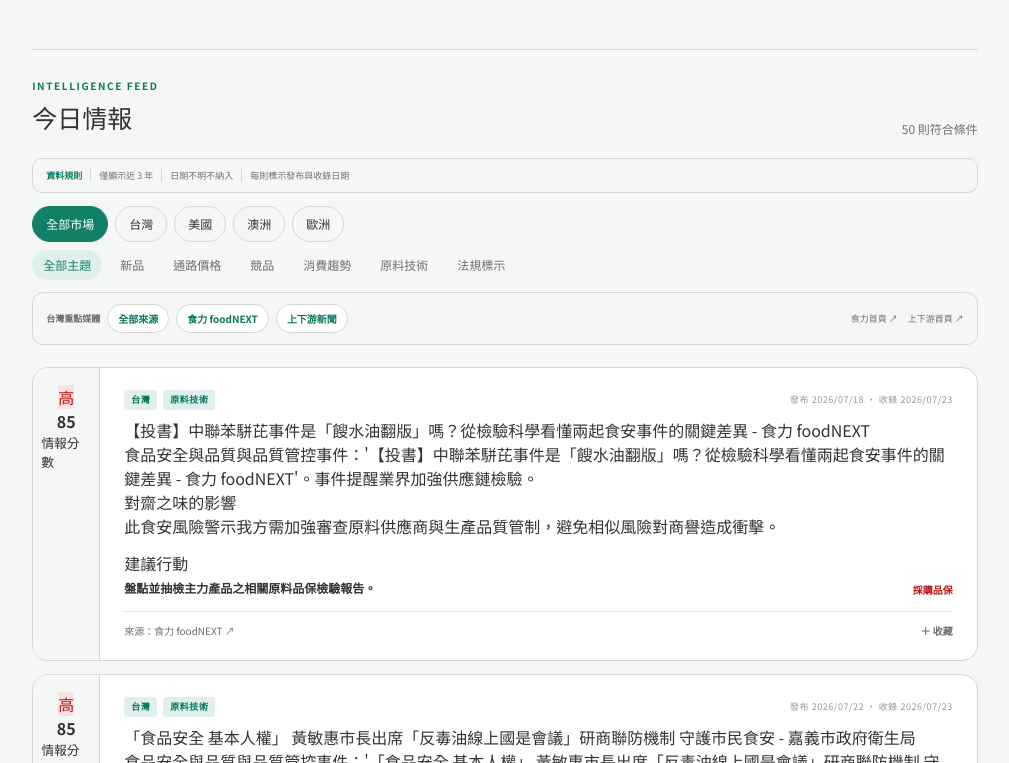
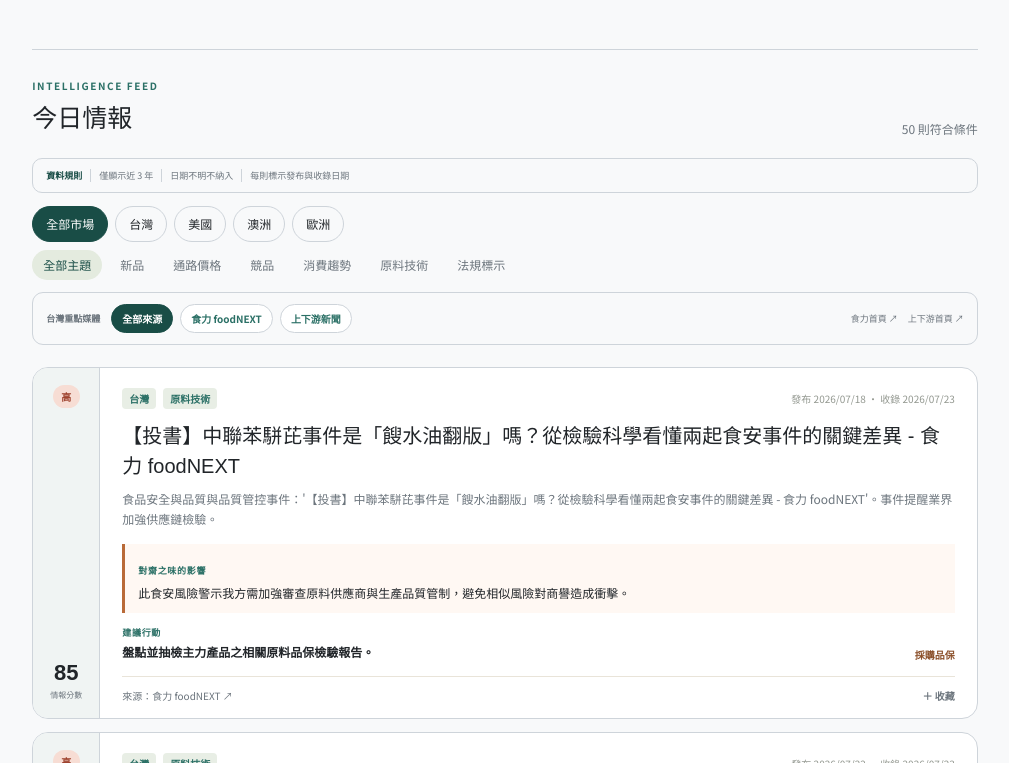
Before and after one commit to gyuyu2002-Jeff/cjw-market-intelligence, a Next.js app: page / in a window 1280 px wide. Shown: the part 1877-2640 px from the top of the page, without its empty margins (251-1260 px from the left). Built offline with nearby package versions, Linux system fonts and the light colour scheme.

Commit message:
Revert "style: align visual style and typography with Tokyo private school foundation (Shigaku) theme"
This reverts commit f98ad86b2a7d89218c01d928a87c28df6e8e0db5.

```diff
--- a/app/entry.tsx
+++ b/app/entry.tsx
@@ -7,8 +7,8 @@ import "./globals.css";
 const style = document.createElement("style");
 style.innerHTML = `
   :root {
-    --font-sans: "Lexend", "Noto Sans TC", sans-serif;
-    --font-serif: "Lexend", "Noto Sans TC", sans-serif;
+    --font-sans: "Noto Sans TC", sans-serif;
+    --font-serif: "Noto Serif TC", serif;
   }
 `;
 document.head.appendChild(style);
--- a/app/globals.css
+++ b/app/globals.css
@@ -1,15 +1,15 @@
 @import "tailwindcss";
 
 :root {
-  --ink: #333333;         /* Charcoal dark gray */
-  --forest: #128068;      /* Shigaku-Tokyo Emerald Green */
-  --leaf: #0a7860;        /* Darker brand green for hover/active */
-  --cream: #f5f7f7;       /* Very light grey-teal background */
-  --paper: #ffffff;       /* Pure white for panels/cards */
-  --gold: #1bad8e;        /* Lighter brand green accent */
-  --coral: #b71616;       /* Crimson Red for important tags/cautions */
-  --line: #d6d6d6;        /* Light gray border line */
-  --muted: #6e6e6e;       /* Medium gray text */
+  --ink: #212529;         /* Dark gray from official site */
+  --forest: #194d46;      /* Brand deep teal green from official site */
+  --leaf: #2b7066;        /* Lighter brand green */
+  --cream: #f8f9fa;       /* Very light grey for background */
+  --paper: #ffffff;       /* Pure white for cards */
+  --gold: #b96a38;        /* Main brand terracotta gold/brown accent */
+  --coral: #8b502a;       /* Darker brand terracotta accent */
+  --line: #ced4da;        /* Light gray border line */
+  --muted: #6c757d;       /* Muted gray text */
 }
 
 * { box-sizing: border-box; }
@@ -51,17 +51,17 @@ nav { padding-top: 28px; display: grid; gap: 7px; }
 .search input { width: 100%; border: 0; outline: 0; background: transparent; color: var(--ink); font-size: 13px; }
 .avatar { width: 40px; height: 40px; border: 0; border-radius: 50%; background: var(--gold); color: var(--forest); font-size: 12px; font-weight: 800; cursor: pointer; }
 
-.briefing { min-height: 315px; padding: 48px 4vw; color: white; background: var(--forest); background-image: radial-gradient(circle at 72% 20%, rgba(27,173,142,.13), transparent 27%), linear-gradient(115deg, transparent 65%, rgba(255,255,255,.035) 65%); display: grid; grid-template-columns: minmax(0,1.3fr) minmax(320px,.7fr); gap: clamp(34px,6vw,80px); align-items: center; }
-.briefing .section-kicker { color: #e0efec; }
+.briefing { min-height: 315px; padding: 48px 4vw; color: white; background: var(--forest); background-image: radial-gradient(circle at 72% 20%, rgba(185,106,56,.13), transparent 27%), linear-gradient(115deg, transparent 65%, rgba(255,255,255,.035) 65%); display: grid; grid-template-columns: minmax(0,1.3fr) minmax(320px,.7fr); gap: clamp(34px,6vw,80px); align-items: center; }
+.briefing .section-kicker { color: #d59b72; }
 .briefing-copy h2 { margin: 0; font-family: var(--font-serif), serif; font-size: clamp(30px, 3.7vw, 50px); line-height: 1.32; letter-spacing: -.02em; }
 .briefing-copy h2 strong { color: var(--gold); font-weight: 700; }
 .briefing-copy > p:last-child { max-width: 660px; margin: 20px 0 0; color: rgba(255,255,255,.69); font-size: 14px; line-height: 1.8; }
 .decision-card { padding: 24px; border: 1px solid rgba(255,255,255,.16); border-radius: 18px; background: rgba(255,255,255,.08); backdrop-filter: blur(9px); box-shadow: 0 20px 50px rgba(4,26,18,.25); }
 .decision-head { display: flex; justify-content: space-between; align-items: center; font-size: 11px; color: rgba(255,255,255,.65); }
-.decision-head b { padding: 5px 9px; border-radius: 99px; color: #ffc9c9; background: rgba(183,22,22,.27); }
+.decision-head b { padding: 5px 9px; border-radius: 99px; color: #ffe6de; background: rgba(185,106,56,.27); }
 .decision-card h3 { margin: 22px 0 10px; font-family: var(--font-serif), serif; font-size: 22px; }
 .decision-card p { margin: 0; color: rgba(255,255,255,.7); line-height: 1.75; font-size: 13px; }
-.decision-meta { margin-top: 22px; padding-top: 14px; border-top: 1px solid rgba(255,255,255,.13); display: flex; justify-content: space-between; gap: 16px; color: #e0efec; font-size: 11px; }
+.decision-meta { margin-top: 22px; padding-top: 14px; border-top: 1px solid rgba(255,255,255,.13); display: flex; justify-content: space-between; gap: 16px; color: #e3a072; font-size: 11px; }
 
 .feature-guide { padding: 56px 4vw 36px; display: grid; grid-template-columns: 280px minmax(0,1fr); gap: clamp(36px,5vw,76px); align-items: stretch; }
 .guide-intro h2 { margin: 0; font-family: var(--font-serif), serif; font-size: clamp(32px,2.8vw,42px); line-height: 1.4; }
@@ -69,7 +69,7 @@ nav { padding-top: 28px; display: grid; gap: 7px; }
 .guide-grid { display: grid; grid-template-columns: repeat(3,minmax(0,1fr)); border: 1px solid var(--line); border-radius: 16px; overflow: hidden; background: var(--paper); box-shadow: 0 8px 30px rgba(24, 49, 41, 0.04); }
 .guide-card { min-height: 220px; padding: 36px 32px; border-right: 1px solid var(--line); display: grid; grid-template-columns: auto 1fr; gap: 18px; position: relative; transition: .2s ease; }
 .guide-card:last-child { border-right: 0; }
-.guide-card:hover { background: #e0efec; }
+.guide-card:hover { background: #f8f4ee; }
 .guide-card > span { color: var(--coral); font-size: 13px; font-weight: 800; }
 .guide-card strong { display: block; font-family: var(--font-serif), serif; font-size: 24px; }
 .guide-card p { margin: 16px 0 12px; color: var(--muted); font-size: 14px; line-height: 1.6; }
@@ -100,7 +100,7 @@ nav { padding-top: 28px; display: grid; gap: 7px; }
 .deep-dive-head h3 { margin: 0; font-family: var(--font-serif), serif; font-size: 24px; }
 .deep-dive-head > p { margin: 0; font-family: var(--font-serif), serif; font-size: 18px; line-height: 1.55; }
 .deep-dive-grid { padding: 20px 0; display: grid; grid-template-columns: 1.25fr 1fr 1fr; gap: 14px; }
-.deep-dive-grid section { padding: 16px; border-radius: 11px; background: #e0efec; }
+.deep-dive-grid section { padding: 16px; border-radius: 11px; background: #f8f9fa; }
 .deep-dive-grid section > span, .watch-list > span { color: var(--leaf); font-size: 10px; font-weight: 800; letter-spacing: .07em; }
 .deep-dive-grid ul { margin: 12px 0 0; padding-left: 17px; }
 .deep-dive-grid li { margin: 7px 0; color: var(--muted); font-size: 11px; line-height: 1.6; }
@@ -127,12 +127,13 @@ nav { padding-top: 28px; display: grid; gap: 7px; }
 .watch-card a, .reputation-grid a { margin-top: auto; color: var(--leaf); font-size: 9px; font-weight: 700; }
 .watch-card a:hover, .reputation-grid a:hover { text-decoration: underline; }
 .reputation-panel { margin-top: 15px; padding: 24px; border-radius: 16px; color: #fff; background: var(--forest); display: grid; grid-template-columns: 250px 1fr; gap: 28px; }
-.reputation-intro .section-kicker { color: #e0efec; }
-.reputation-grid { display: grid; grid-template-columns: 1fr 1fr; gap: 14px; }
-.reputation-grid section { padding: 16px; border: 1px solid rgba(255,255,255,.16); border-radius: 11px; background: rgba(255,255,255,.07); display: flex; flex-direction: column; gap: 11px; }
-.reputation-grid a { color: #1bad8e; }
-.google-review-card { grid-column: span 2; }
+.reputation-intro .section-kicker { color: #d59b72; }
+.reputation-intro > p:last-child { margin: 10px 0 0; color: rgba(255,255,255,.62); font-size: 10px; line-height: 1.7; }
+.reputation-grid { display: grid; grid-template-columns: repeat(4,minmax(0,1fr)); gap: 10px; }
+.reputation-grid article { padding: 15px; border: 1px solid rgba(255,255,255,.14); border-radius: 12px; background: rgba(255,255,255,.07); display: flex; flex-direction: column; }
+.reputation-grid article.google-review-card { grid-column: span 2; }
 .reputation-grid p { color: rgba(255,255,255,.65); }
+.reputation-grid a { color: #e6c86d; }
 .rating-summary { margin-top: 16px; display: flex; align-items: center; gap: 12px; }
 .rating-summary > strong { font-family: var(--font-serif), serif; font-size: 36px; line-height: 1; color: #fff; }
 .rating-summary > div { display: grid; gap: 3px; }
@@ -140,16 +141,12 @@ nav { padding-top: 28px; display: grid; gap: 7px; }
 .rating-summary small { color: rgba(255,255,255,.6); font-size: 9px; }
 .rating-distribution { margin-top: 10px; padding: 8px 10px; border-radius: 8px; background: rgba(255,255,255,.07); color: rgba(255,255,255,.72); font-size: 9px; letter-spacing: .02em; }
 .review-excerpts { margin-top: 14px; display: grid; gap: 7px; }
-.review-excerpts > span { color: #1bad8e; font-size: 9px; font-weight: 800; letter-spacing: .07em; }
-.review-excerpts blockquote { margin: 7px 0 0; font-size: 11px; line-height: 1.6; color: rgba(255,255,255,.8); font-style: italic; }
-.review-excerpts blockquote b { padding: 0; color: #1bad8e; background: transparent; }
-.review-excerpts blockquote b::before { content: "「"; }
-.review-excerpts blockquote b::after { content: "」"; }
-.review-excerpts blockquote::before { content: "“"; font-size: 18px; line-height: 0; vertical-align: -4px; margin-right: 2px; opacity: .6; }
-.review-excerpts blockquote::after { content: "”"; font-size: 18px; line-height: 0; vertical-align: -4px; margin-left: 2px; opacity: .6; }
-.footer-note { display: block; margin-top: 14px; color: rgba(255,255,255,.45); font-size: 9px; }
-.footer-note a { color: rgba(255,255,255,.7); text-decoration: underline; }
-.footer-note a:hover { color: #fff; }
+.review-excerpts > span { color: #e6c86d; font-size: 9px; font-weight: 800; letter-spacing: .07em; }
+.review-excerpts blockquote { margin: 0; padding: 9px 10px; border-left: 2px solid rgba(229,173,54,.65); background: rgba(0,0,0,.09); }
+.review-excerpts blockquote > div { display: flex; align-items: center; gap: 7px; }
+.review-excerpts blockquote b { padding: 0; color: #ffd76d; background: transparent; }
+.review-excerpts blockquote small { color: rgba(255,255,255,.56); font-size: 8px; }
+.review-excerpts blockquote p { margin: 5px 0 0; color: rgba(255,255,255,.82); font-size: 9px; line-height: 1.55; }
 
 .intel-section { padding-top: 10px; }
 .intel-heading { padding-top: 28px; border-top: 1px solid var(--line); }
@@ -162,28 +159,33 @@ nav { padding-top: 28px; display: grid; gap: 7px; }
 .filter-row button { padding: 8px 13px; border: 1px solid var(--line); border-radius: 99px; background: transparent; font-size: 12px; cursor: pointer; }
 .filter-row button:hover, .filter-row button.active { border-color: var(--forest); background: var(--forest); color: white; }
 .filter-row.topics button { padding: 5px 10px; border-color: transparent; color: var(--muted); }
-.filter-row.topics button.active { color: var(--forest); background: #e0efec; }
+.filter-row.topics button.active { color: var(--forest); background: #e4ebdf; }
 .source-filter { margin-top: 12px; padding: 11px 13px; border: 1px solid var(--line); border-radius: 11px; background: var(--cream); display: flex; align-items: center; flex-wrap: wrap; gap: 7px; }
-.source-filter > span { color: var(--muted); font-size: 9px; font-weight: 700; }
+.source-filter > span { margin-right: 4px; color: var(--muted); font-size: 9px; font-weight: 700; }
 .source-filter button { padding: 6px 10px; border: 1px solid var(--line); border-radius: 99px; background: var(--paper); color: var(--leaf); font-size: 10px; font-weight: 700; cursor: pointer; }
-.source-filter button:hover { background: #e0efec; border-color: var(--forest); background: var(--forest); color: white; }
+.source-filter button.active { border-color: var(--forest); background: var(--forest); color: white; }
 .source-filter a { margin-left: auto; color: var(--muted); font-size: 9px; }
 .source-filter a + a { margin-left: 3px; }
 .source-filter a:hover { color: var(--forest); text-decoration: underline; }
 .feed { display: grid; gap: 13px; }
 .intel-card { overflow: hidden; border: 1px solid var(--line); border-radius: 16px; background: var(--paper); display: grid; grid-template-columns: 67px 1fr; transition: .2s ease; }
 .intel-card:hover { box-shadow: 0 12px 34px rgba(24,49,41,.07); border-color: var(--leaf); }
-.card-rail { padding: 17px 8px; border-right: 1px solid var(--line); background: var(--cream); display: flex; flex-direction: column; align-items: center; }
-.card-priority { display: flex; flex-direction: column; align-items: center; gap: 4px; }
-.priority-label { font-size: 7px; font-weight: 800; color: var(--muted); text-transform: uppercase; letter-spacing: .08em; }
-.priority-tag { width: 34px; height: 34px; border-radius: 50%; display: flex; align-items: center; justify-content: center; font-size: 12px; font-weight: 800; }
-.priority-高 { background: #f9e2e2; color: #b71616; }
-.priority-中 { background: #e0efec; color: #128068; }
-.priority-低 { background: #eef1f1; color: #6e6e6e; }
-.card-body { flex: 1 1 0%; padding: 22px 24px; min-width: 0; }
-.card-tags { display: flex; align-items: center; gap: 6px; font-size: 9px; font-weight: 700; color: var(--leaf); text-transform: uppercase; letter-spacing: .06em; margin-bottom: 8px; }
-.card-tags span { padding: 3px 7px; border-radius: 4px; background: #e0efec; }
+.card-rail { padding: 17px 8px; border-right: 1px solid var(--line); background: #f0f4f3; display: flex; flex-direction: column; align-items: center; }
+.priority { min-width: 27px; padding: 4px 7px; border-radius: 99px; text-align: center; font-size: 10px; font-weight: 800; }
+.priority-高 { background: #f7ddd4; color: #9c3f2b; }
+.priority-中 { background: #faebd2; color: #8c6016; }
+.priority-低 { background: #d8ded9; color: var(--leaf); }
+.card-rail b { margin-top: auto; font-family: var(--font-serif), serif; font-size: 22px; }
+.card-rail small { color: var(--muted); font-size: 8px; }
+.card-body { min-width: 0; padding: 20px 22px 15px; }
+.card-tags { display: flex; align-items: center; gap: 7px; color: var(--leaf); font-size: 10px; font-weight: 700; }
+.card-tags span { padding: 3px 7px; border-radius: 4px; background: #e8eee5; }
 .card-tags time { margin-left: auto; color: #92978f; font-weight: 400; }
+.card-body h3 { margin: 12px 0 8px; font-family: var(--font-serif), serif; font-size: 20px; }
+.summary { margin: 0; color: var(--muted); font-size: 12px; line-height: 1.7; }
+.insight-box { margin-top: 14px; padding: 11px 13px; border-left: 3px solid var(--gold); background: #fff8f3; }
+.insight-box span, .card-action span { color: var(--leaf); font-size: 9px; font-weight: 800; letter-spacing: .08em; }
+.insight-box p { margin: 4px 0 0; font-size: 12px; line-height: 1.6; }
 .card-action { margin-top: 13px; display: flex; justify-content: space-between; align-items: end; gap: 16px; }
 .card-action span, .card-action strong { display: block; }
 .card-action strong { margin-top: 4px; font-size: 12px; line-height: 1.55; }
--- a/app/layout.tsx
+++ b/app/layout.tsx
@@ -1,10 +1,10 @@
 import type { Metadata } from "next";
 import { headers } from "next/headers";
-import { Noto_Sans_TC, Lexend } from "next/font/google";
+import { Noto_Sans_TC, Noto_Serif_TC } from "next/font/google";
 import "./globals.css";
 
 const sans = Noto_Sans_TC({ variable: "--font-sans", subsets: ["latin"], weight: ["400", "500", "600", "700"] });
-const serif = Lexend({ variable: "--font-serif", subsets: ["latin"], weight: ["500", "700"] });
+const serif = Noto_Serif_TC({ variable: "--font-serif", subsets: ["latin"], weight: ["600", "700"] });
 
 export async function generateMetadata(): Promise<Metadata> {
   const requestHeaders = await headers();
--- a/index.html
+++ b/index.html
@@ -7,10 +7,10 @@
     <title>齋之味｜市場情報中樞</title>
     <meta name="description" content="彙整台灣、美國、澳洲與歐洲植物性食品市場情報，轉化為齋之味每日可執行的決策。" />
 
-    <!-- Google Fonts Lexend & Noto Sans TC -->
+    <!-- Google Fonts Noto Sans TC & Noto Serif TC -->
     <link rel="preconnect" href="https://fonts.googleapis.com" />
     <link rel="preconnect" href="https://fonts.gstatic.com" crossorigin />
-    <link href="https://fonts.googleapis.com/css2?family=Lexend:wght@500;700&family=Noto+Sans+TC:wght@400;500;700&display=swap" rel="stylesheet" />
+    <link href="https://fonts.googleapis.com/css2?family=Noto+Sans+TC:wght@400;500;600;700&family=Noto+Serif+TC:wght@600;700&display=swap" rel="stylesheet" />
 
     <!-- Open Graph Metadata -->
     <meta property="og:title" content="齋之味｜市場情報中樞" />
```
Also changed, not shown: 4 other files (tests, documents, lock files or other folders).
